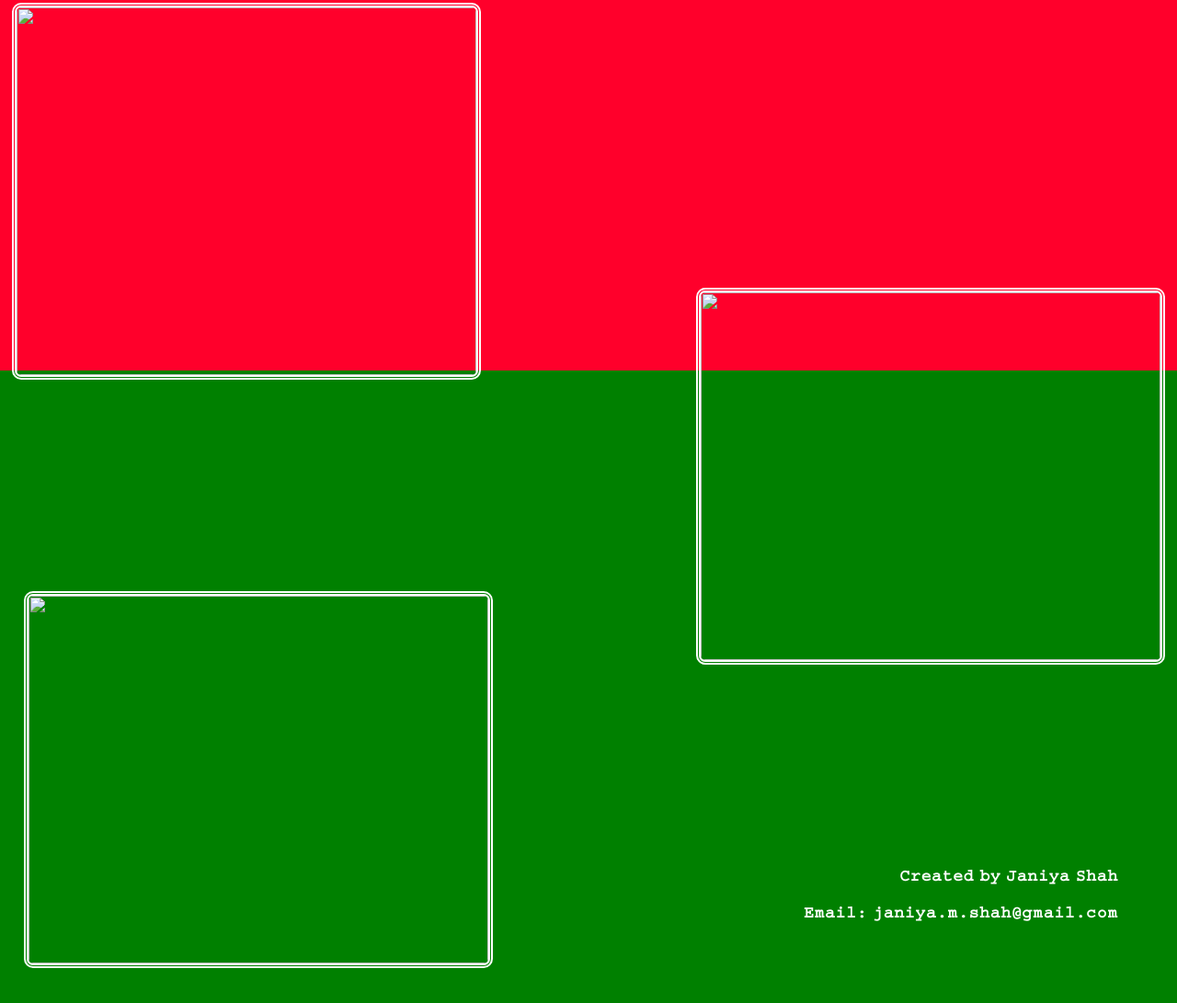
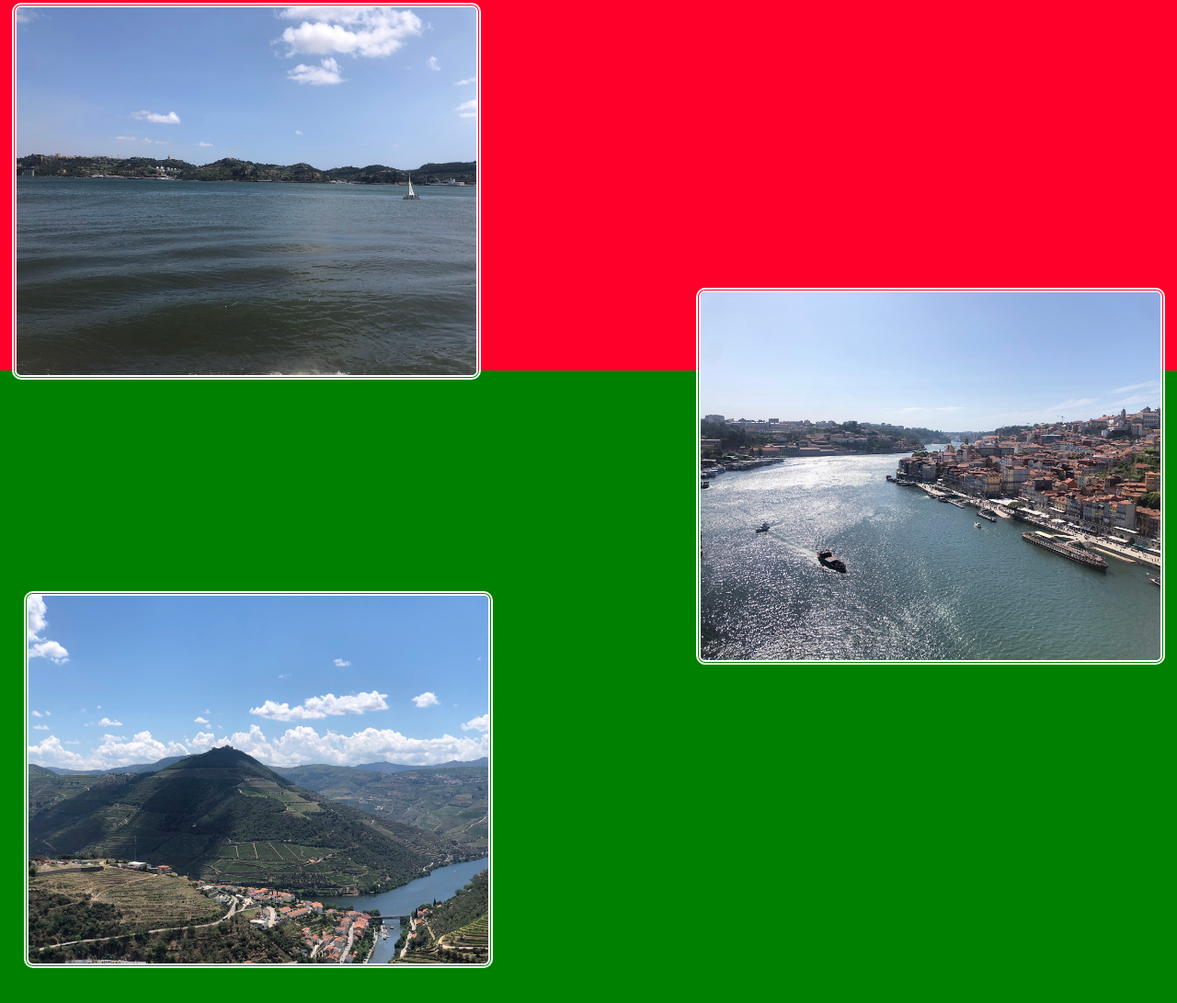
Before and after one commit to JMShah108/PortugalWebsite, a plain HTML site: page index.html in a window 1280 px wide. Shown: the part 317-1408 px from the top of the page at 92% size. Drawn offline with Linux system fonts and the light colour scheme.

Commit message:
Update index.html

```diff
--- a/index.html
+++ b/index.html
@@ -18,19 +18,16 @@
              Maybe it will inspire you to go to Portugal too!</h3>
         <br>
         <a href="lisbonPORTUGAL.html" target="_blank">
-            <img id="LISBON" src="Pictures/lisbonPORTUGAL.jpeg" width="200px">
+            <img id="LISBON" src="lisbonPORTUGAL.jpeg" width="200px">
         </a>
         <br>
         <a href="portoPORTUGAL.html" target="_blank">
-            <img id="PORTO" src="Pictures/portoPORTUGAL.jpeg" width="200px">
+            <img id="PORTO" src="portoPORTUGAL.jpeg" width="200px">
         </a>
         <br>
         <a href="dourovalleyPORTUGAL.html" target="_blank">
-            <img id="DOUROVALLEY" src="Pictures/dourovalleyPORTUGAL.jpeg" width="200px">
+            <img id="DOUROVALLEY" src="dourovalleyPORTUGAL.jpeg" width="200px">
         </a>
-
-        <h3 id="created">Created by Janiya Shah</h3>
-        <h3 id="email">Email: janiya.m.shah@gmail.com</h3>
     </div>
 
 </body>
```
